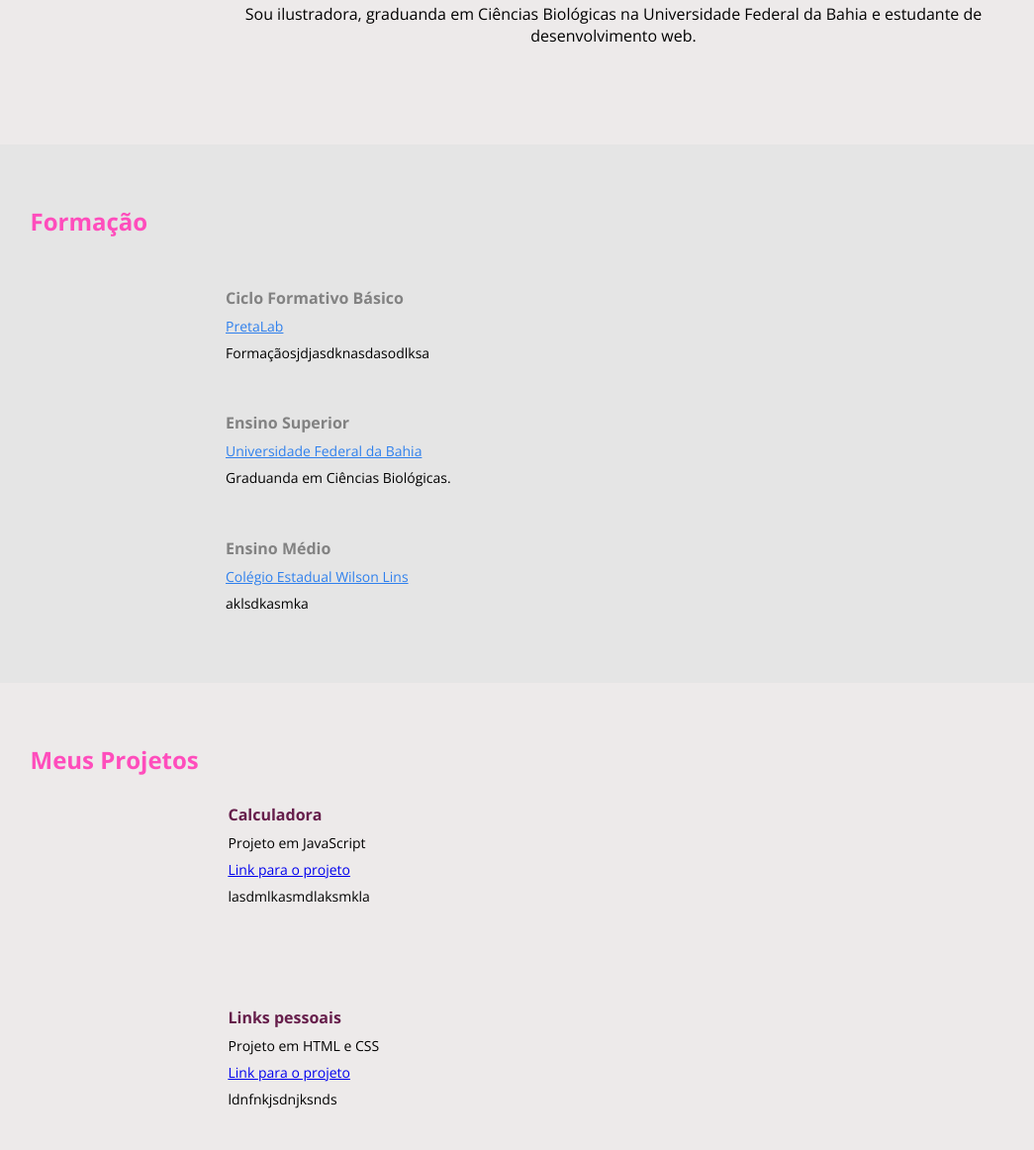
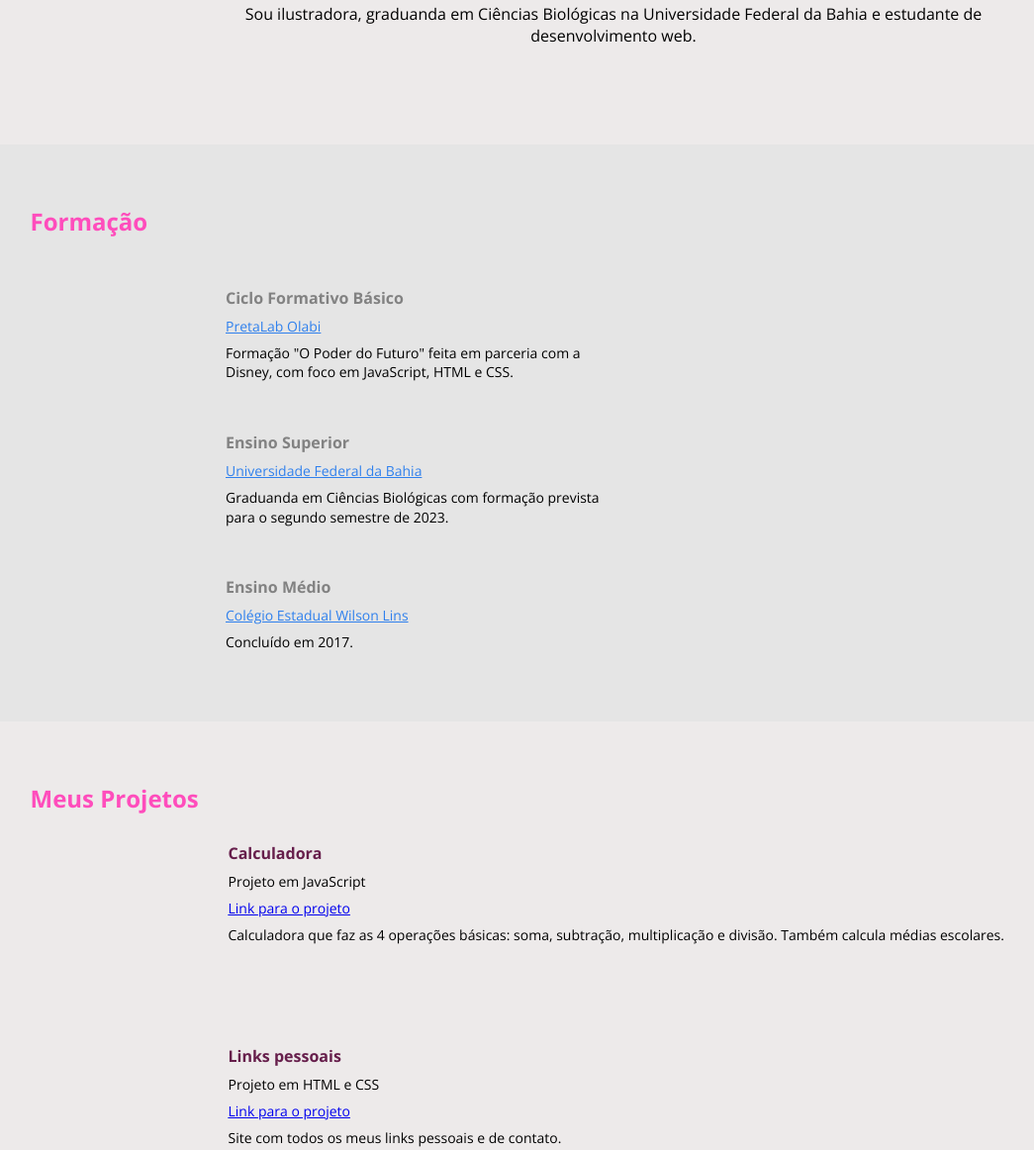
Before and after one commit to thferreirasa/Projeto-Final-HTML-CSS-PretaLab, a plain HTML site: page index.html in a window 1280 px wide. Shown: the part 418-1580 px from the top of the page at 99% size, without its empty margins (9-1054 px from the left). Drawn offline with nearby package versions, Linux system fonts and the light colour scheme.

Commit message:
adiciona informações

```diff
--- a/index.html
+++ b/index.html
@@ -8,7 +8,7 @@
     <link rel="preconnect" href="https://fonts.googleapis.com">
     <link rel="preconnect" href="https://fonts.gstatic.com" crossorigin>
     <link href="https://fonts.googleapis.com/css2?family=Open+Sans:wght@300;400;500;600;700&display=swap" rel="stylesheet">
-    <title>Projeto Final</title>
+    <title>Thaís Ferreira</title>
 </head>
 <body>
     <div id="menu">
@@ -29,16 +29,16 @@
     <div id="formacao">
         <h3>Formação</h3>
         <h4>Ciclo Formativo Básico</h4>
-        <h5>PretaLab</h5>
-        <p>Formaçãosjdjasdknasdasodlksa</p>
+        <h5>PretaLab Olabi</h5>
+        <p>Formação "O Poder do Futuro" feita em parceria com a Disney, com foco em JavaScript, HTML e CSS.</p>
 
         <h4>Ensino Superior</h4>
         <h5>Universidade Federal da Bahia</h5>
-        <p>Graduanda em Ciências Biológicas.</p>
+        <p>Graduanda em Ciências Biológicas com formação prevista para o segundo semestre de 2023.</p>
 
         <h4>Ensino Médio</h4>
         <h5>Colégio Estadual Wilson Lins</h5>
-        <p>aklsdkasmka</p>
+        <p>Concluído em 2017.</p>
     </div>
 
     <div id="portfolio">
@@ -47,12 +47,12 @@
         <h4>Calculadora</h4>
         <h5>Projeto em JavaScript</h5>
         <h6><a href="https://thaisferreira-pretalab-calc.netlify.app" target="_blank">Link para o projeto</a></h6>
-        <p>lasdmlkasmdlaksmkla</p>
+        <p>Calculadora que faz as 4 operações básicas: soma, subtração, multiplicação e divisão. Também calcula médias escolares.</p>
 
         <h4>Links pessoais</h4>
         <h5>Projeto em HTML e CSS</h5>
         <h6><a href="https://links-pessoais-thais.netlify.app" target="_blank">Link para o projeto</a></h6>
-        <p>ldnfnkjsdnjksnds</p>
+        <p>Site com todos os meus links pessoais e de contato.</p>
     </div>
 
     <div id="contato">
--- a/styles.css
+++ b/styles.css
@@ -6,7 +6,6 @@
 
 #menu {
     background-color: #BE89CB;
-    ;
 }
 
 #menu ul {
@@ -112,7 +111,7 @@
 
 #portfolio {
     background-color: #EDEAEA;
-    height: 601px;
+    height: 520px;
     display: flex;
     flex-direction: column;
 }
```
Also changed, not shown: 1 other file.
